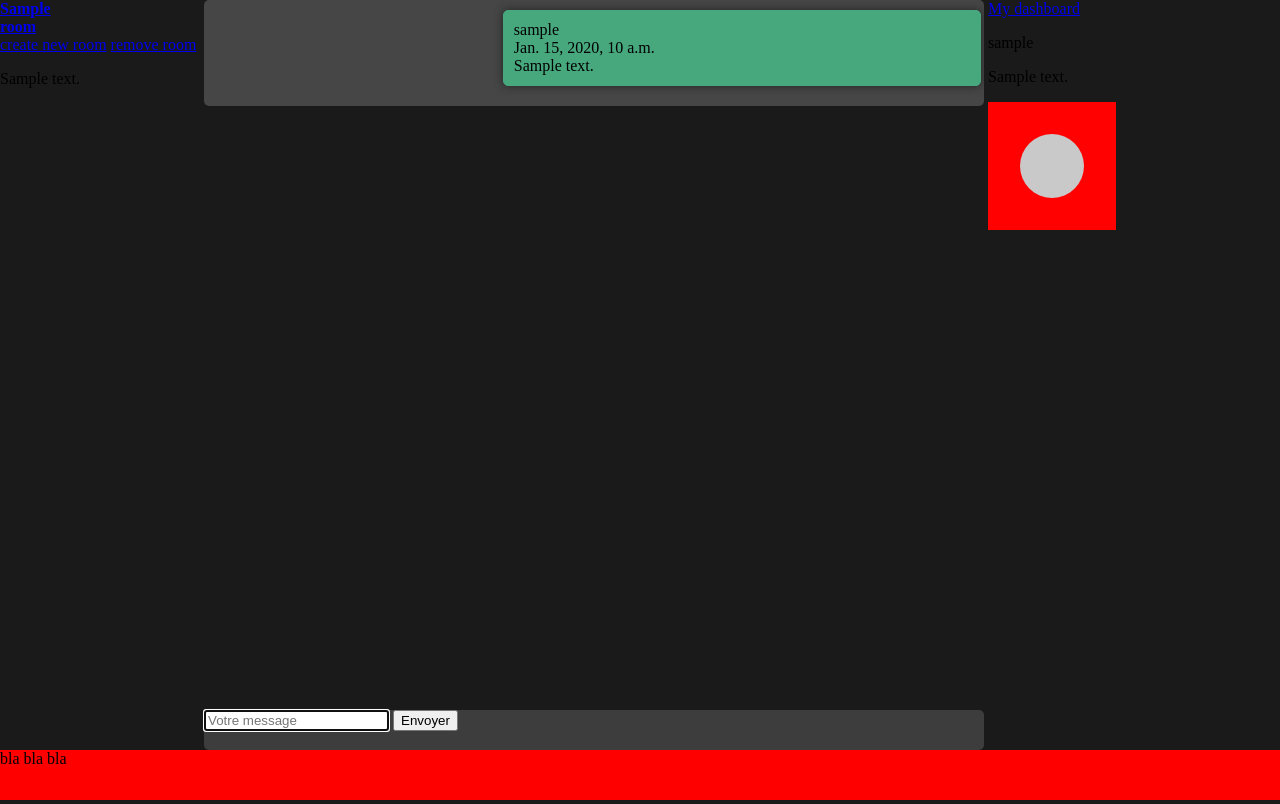
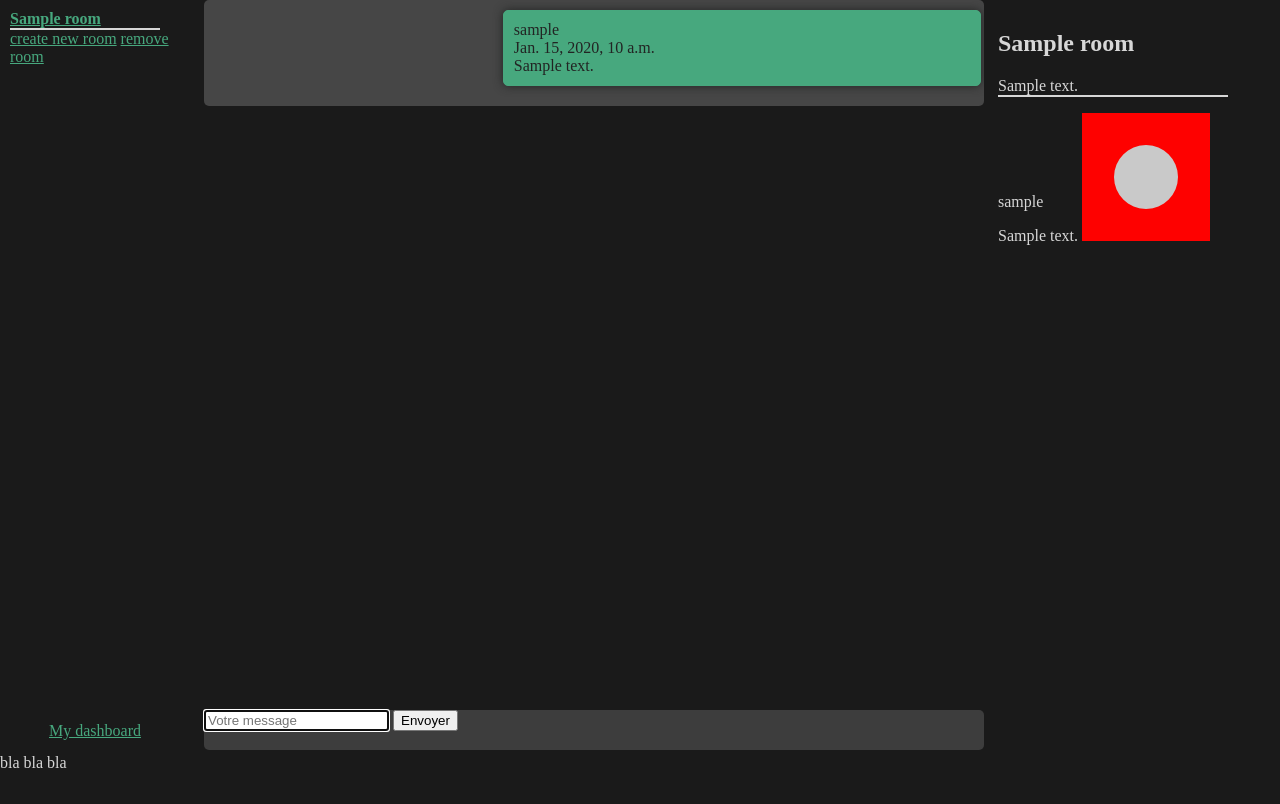
Before and after one commit to The-pixelnerds/projet-oueb, a Django app: page /channels/room/1 in a window 1280 px wide. Run offline with Django 4.2, Linux system fonts and the light colour scheme; a user stored in the database is signed in; tables that the repository leaves empty hold one stand-in row (values such as "Sample post"); data that the repository does not hold is empty.

Commit message:
improve css

```diff
--- a/room/static/room/js/rooms.js
+++ b/room/static/room/js/rooms.js
@@ -1,9 +1,9 @@
 function addRoom(room) {
     let str = "";
     if(room.id == room_id){
-        str = "<a href=\"/channels/room/"+room.id+"\" id=\"selected\"><b>"+ room.name+"</b></a>";
+        str = "<a href=\"/channels/room/"+room.id+"\" id=\"selected\"><b>"+ room.name+"</b></a><br>";
     }else{
-        str = "<a href=\"/channels/room/"+room.id+"\">"+ room.name+"</a>";
+        str = "<a href=\"/channels/room/"+room.id+"\">"+ room.name+"</a><br>";
     }
     str += "\n"
 
--- a/room/static/room/style.css
+++ b/room/static/room/style.css
@@ -1,7 +1,17 @@
+
+
 aside, #article, #persons-wrapper{
     display: inline-block;
     vertical-align: top;
     margin:0;
+}
+
+a{
+    color:var(--link-color)
+}
+
+a:hover{
+    color:var(--link-hover)
 }
 
 body, html{
@@ -9,14 +19,12 @@ body, html{
     margin:0;
     background-color: var(--background-color);
     width: 100%;
+    color : var(--text-color);
+    overflow-y: hidden;
 }
 
 #rooms{
     width: 15%;
-}
-
-#desciption{
-    color:var(--text-color); /* doesn't work*/
 }
 
 aside{
@@ -29,10 +37,42 @@ aside{
     width:calc(100% - 500px);
 }
 
-#persons-wrapper{
-    width:280px;
+#right{
+    display: inline-block;
+    box-sizing: border-box;
+    padding: 10px;
+    width:250px;
+    overflow-y: scroll;
     height:calc(100vh - 50px);
-    overflow-y: scroll;
+}
+
+#description{
+    border-bottom: 2px solid var(--text-color);
+}
+
+#left{
+    padding: 10px;
+}
+
+#rooms{
+    border-bottom: 2px solid var(--text-color);
+    width: 150px;
+}
+.usertext{
+    display : inline-block;
+}
+
+.usertext>img{
+    position: absolute;
+    right:0;
+}
+
+#bloc_dashboard{
+    position:absolute;
+    bottom: 50px;
+    padding : 10px;
+    text-align: center;
+    width: 150px;
 }
 
 #messages{
@@ -44,6 +84,7 @@ aside{
 #messages-wrapper{
     height: calc(100vh - 90px);
     overflow-y: scroll;
+    color: var(--message-shadow)
 }
 
 .message{
@@ -74,5 +115,5 @@ aside{
 
 footer{
     height: 50px;
-    background-color: red;
+    background-color: var(--background-color);
 }
--- a/room/templates/room/template.html
+++ b/room/templates/room/template.html
@@ -16,9 +16,12 @@
 </head>
 <body>
     <aside>
-        <div id="users">
+        <div id="left">
             {% block room_list %}
             {% endblock %}
+            <div id="bloc_dashboard">
+                <a href="{% url 'user:dashboard' %}">My dashboard</a>
+            </div>
         </div>
     </aside>
 
@@ -35,11 +38,16 @@
         </div>
     </article>
 
-    <div id="persons-wrapper">
-        <div id="persons">
-            <a href="{% url 'user:dashboard' %}">My dashboard</a>
-            {% block persons %}
-            {% endblock %}
+    <div id="right">
+        <div id="presentation">
+            <h2>{{ current_room.name }}</h2>
+            <p id="description">{{ room.description }}</p>
+        </div>
+        <div id="persons-wrapper">
+            <div id="persons">
+                {% block persons %}
+                {% endblock %}
+            </div>
         </div>
     </div>
     <footer>bla bla bla</footer>
--- a/room/templates/room/view.html
+++ b/room/templates/room/view.html
@@ -15,15 +15,16 @@
     {% for current_room in rooms %}
         {% if current_room.id == room.id %}
             <a href="{% url 'room:view' current_room.id %}" id="selected" ><b>{{ current_room.name }}</b></a>
+            <br>
         {% else %}
             <a href="{% url 'room:view' current_room.id %}">{{ current_room.name }}</a>
+            <br>
         {% endif %}
     {% endfor %}
     </div>
     <a href="{% url 'room:create_room' %}" id="newRoom">create new room</a>
     <a href="{% url 'room:remove_room' %}" id="removeroom">remove room</a>
     <br>
-    <p id="description">{{ room.description }}</p>
 {% endblock %}
 
 {% block content %}
@@ -58,8 +59,10 @@
         {% else %}
             <div class="person">
         {% endif %}
-            <p>{{ person.user.username }}</p>
-            <p>{{ person.description }}</p>
+            <div class="usertext">
+                <p>{{ person.user.username }}</p>
+                <p>{{ person.description }}</p>
+            </div>
             <img src="{% static 'room/images/profilepic.png' %}" alt="profil" style="filter:hue-rotate( {{ person.colorRotation }}deg);">
         </div>
     {% endfor %}
--- a/room/views.py
+++ b/room/views.py
@@ -37,6 +37,7 @@ def room(request, room_id):
         lastRoomId = Room.objects.order_by('-id')[0].id
         ctx = {
         'rooms': Room.objects.all(),
+        'current_room': Room.objects.get(id=room_id),
         'room': Room.objects.get(id=room_id),
         'persons': UserData.objects.all(),
         'currentuserid': request.user.id,
```
